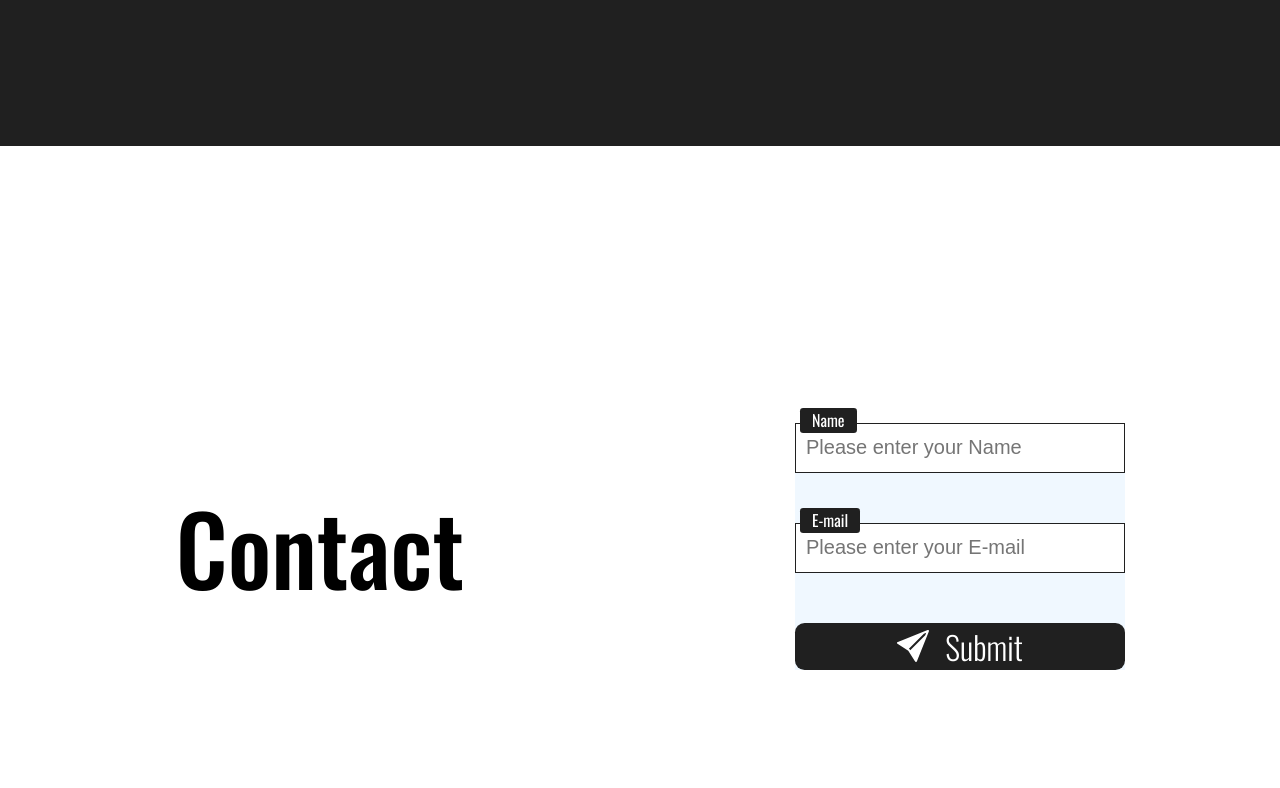
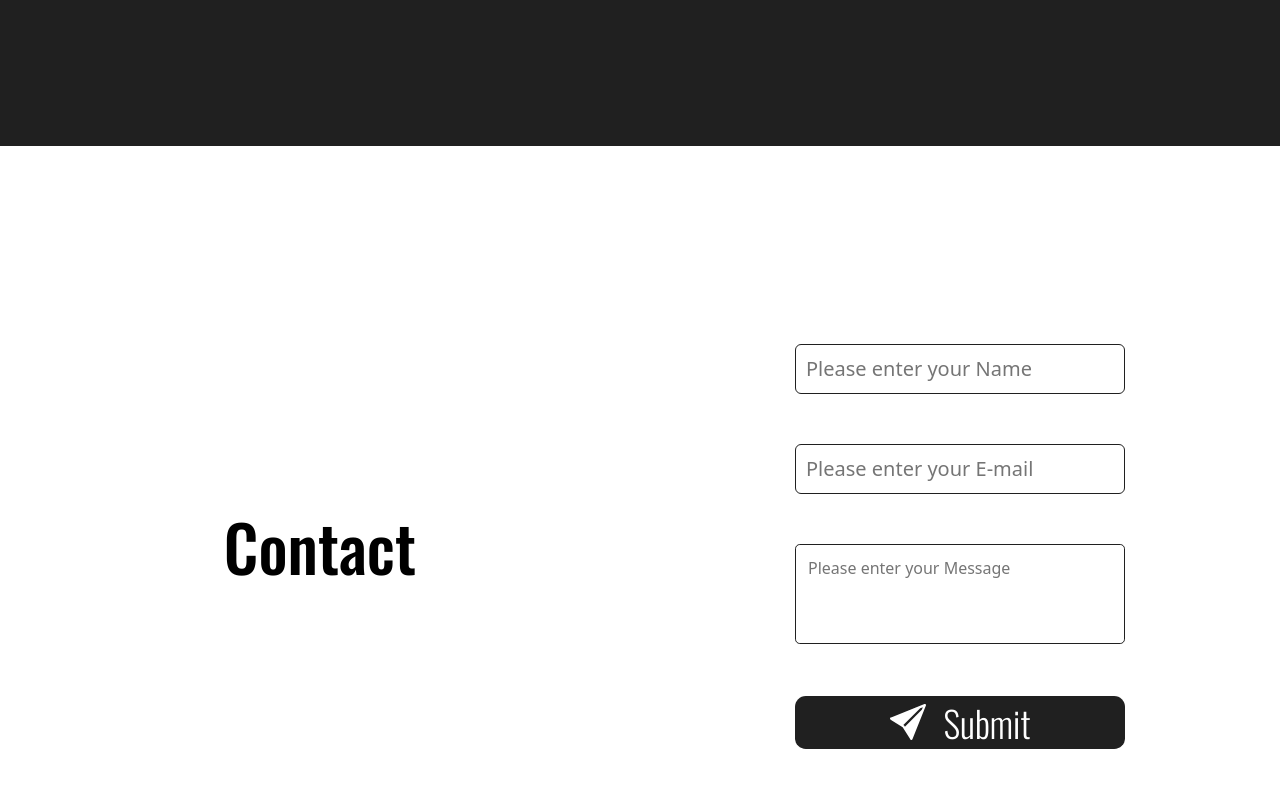
Before and after one commit to JaeilJO/JaeilStudio, a Next.js app: page / in a window 1280 px wide. Shown: the part 3121-3909 px from the top of the page. Built offline with nearby package versions, Linux system fonts and the light colour scheme.

Commit message:
feat : Complete Create Contect UI

```diff
--- a/src/components/ContactForm/ContactInput/index.styled.ts
+++ b/src/components/ContactForm/ContactInput/index.styled.ts
@@ -1,4 +1,8 @@
 import { styled } from "styled-components";
+
+interface LabelProps {
+  $active: boolean;
+}
 
 const S = {
   Container: styled.div`
@@ -11,17 +15,43 @@ const S = {
     font-weight: ${({ theme }) => theme.font_weight.light};
     padding: 10px;
     border: 1px solid ${({ theme }) => theme.color.primary_700};
+    border-radius: 0.3em;
+    font-family: system-ui, -apple-system, BlinkMacSystemFont, "Segoe UI",
+      Roboto, Oxygen, Ubuntu, Cantarell, "Open Sans", "Helvetica Neue",
+      sans-serif;
     &:focus {
       outline: none;
     }
   `,
-  Label: styled.label`
+  TextArea: styled.textarea`
+    width: 100%;
+    height: 10rem;
+    padding: 12px;
+    font-size: ${({ theme }) => theme.font_size.large.body_02};
+    font-weight: ${({ theme }) => theme.font_weight.light};
+    border: 1px solid ${({ theme }) => theme.color.primary_700};
+    resize: none;
+    font-family: system-ui, -apple-system, BlinkMacSystemFont, "Segoe UI",
+      Roboto, Oxygen, Ubuntu, Cantarell, "Open Sans", "Helvetica Neue",
+      sans-serif;
+    border-radius: 0.3em;
+    &:focus {
+      outline: none;
+    }
+  `,
+  Label: styled.label<LabelProps>`
     position: absolute;
     background-color: aqua;
     left: 5px;
     top: -15px;
+    height: fit-content;
     font-size: ${({ theme }) => theme.font_size.large.body_02};
-    padding: 0.06em 0.75em;
+    padding: ${({ $active }) => ($active ? `0.06em 0.75em;` : ``)};
+    width: ${({ $active }) => ($active ? `fit-content` : `0`)};
+    white-space: nowrap;
+    transition: 280ms ease-out;
+    opacity: ${({ $active }) => ($active ? `100%` : `0`)};
+    overflow: hidden;
     display: flex;
     align-items: center;
     justify-content: center;
--- a/src/components/ContactForm/ContactInput/index.tsx
+++ b/src/components/ContactForm/ContactInput/index.tsx
@@ -1,15 +1,37 @@
+import { useCallback, useState } from "react";
 import S from "./index.styled";
 
 interface ContactInputPorps {
   placeholder: string;
   title: string;
+  type: "input" | "textarea";
 }
 
-function ContactInput({ placeholder, title }: ContactInputPorps) {
+function ContactInput({ placeholder, title, type }: ContactInputPorps) {
+  const [active, setActive] = useState(false);
+  const onFocus = useCallback(() => {
+    setActive(true);
+  }, [active]);
+  const onBlur = useCallback(() => {
+    setActive(false);
+  }, [active]);
   return (
     <S.Container>
-      <S.Input placeholder={placeholder} />
-      <S.Label>{title}</S.Label>
+      {type === "input" ? (
+        <S.Input
+          placeholder={active ? "" : placeholder}
+          onFocus={onFocus}
+          onBlur={onBlur}
+        />
+      ) : (
+        <S.TextArea
+          placeholder={active ? "" : placeholder}
+          onFocus={onFocus}
+          onBlur={onBlur}
+        />
+      )}
+
+      <S.Label $active={active}>{title}</S.Label>
     </S.Container>
   );
 }
--- a/src/components/ContactForm/index.styled.ts
+++ b/src/components/ContactForm/index.styled.ts
@@ -4,7 +4,7 @@ const S = {
   Form: styled.form`
     display: flex;
     width: 33rem;
-    background-color: aliceblue;
+
     flex-direction: column;
     gap: 5rem;
   `,
--- a/src/components/ContactForm/index.tsx
+++ b/src/components/ContactForm/index.tsx
@@ -6,12 +6,25 @@ import ContactInput from "./ContactInput";
 function ContactForm() {
   return (
     <S.Form>
-      <ContactInput placeholder="Please enter your Name" title="Name" />
-      <ContactInput placeholder="Please enter your E-mail" title="E-mail" />
+      <ContactInput
+        placeholder="Please enter your Name"
+        title="Name"
+        type="input"
+      />
+      <ContactInput
+        placeholder="Please enter your E-mail"
+        title="E-mail"
+        type="input"
+      />
+      <ContactInput
+        placeholder="Please enter your Message"
+        title="Message"
+        type="textarea"
+      />
 
       <Button
         text={"Submit"}
-        font_size={"sub_title_03"}
+        font_size={"sub_title_02"}
         font_weight={"light"}
         icon={<BsFillSendFill />}
       />
--- a/src/components/contents/ContactContent/index.styled.ts
+++ b/src/components/contents/ContactContent/index.styled.ts
@@ -4,6 +4,8 @@ const ContantCommonStyle = styled.div`
   display: flex;
   align-items: center;
   justify-content: center;
+
+  height: 100%;
   width: 100%;
 `;
 
@@ -12,16 +14,34 @@ const S = {
     width: 100%;
     height: 100%;
     display: flex;
+
     justify-content: space-between;
-    flex-direction: coloum;
+
+    @media ${({ theme }) => theme.media_query.small} {
+      flex-direction: column;
+      justify-content: initial;
+      gap: 30px;
+    }
   `,
 
   Left: styled(ContantCommonStyle)`
-    font-size: ${({ theme }) => theme.font_size.large.title_01};
+    font-size: ${({ theme }) => theme.font_size.large.title_02};
     font-weight: ${({ theme }) => theme.font_weight.medium};
+    @media ${({ theme }) => theme.media_query.medium} {
+      font-size: ${({ theme }) => theme.font_size.medium.title_02};
+    }
+    @media ${({ theme }) => theme.media_query.small} {
+      font-size: ${({ theme }) => theme.font_size.small.title_02};
+      align-items: flex-end;
+      height: 50%;
+    }
   `,
 
-  Right: styled(ContantCommonStyle)``,
+  Right: styled(ContantCommonStyle)`
+    @media ${({ theme }) => theme.media_query.small} {
+      align-items: flex-start;
+    }
+  `,
 };
 
 export default S;
```
